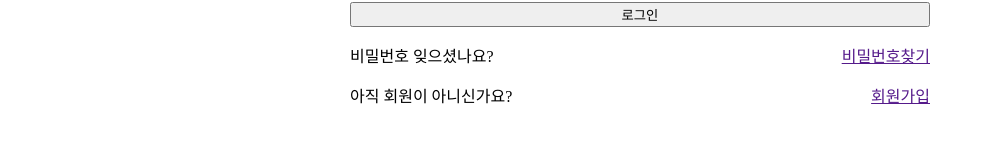
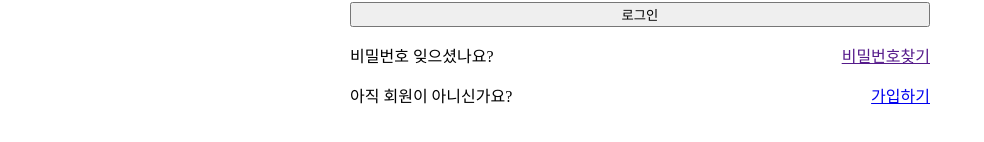
Before and after one commit to wealways/INSSAFY1, a Vue app in the folder frontend/: page / in a window 1280 px wide. Shown: the part 414-556 px from the top of the page, without its empty margins (0-984 px from the left). Built offline with nearby package versions, Linux system fonts and the light colour scheme.

Commit message:
기능변경: FE 로그인->회원가입 router 생성

```diff
--- a/frontend/src/views/user/Login.vue
+++ b/frontend/src/views/user/Login.vue
@@ -36,7 +36,7 @@
         </div>
         <div class="etc_option_item">
           <p>아직 회원이 아니신가요?</p>
-          <a href="">회원가입</a>
+          <router-link to="/user/join" class="btn--text">가입하기</router-link>
         </div>
       </div>
     </div>
```
